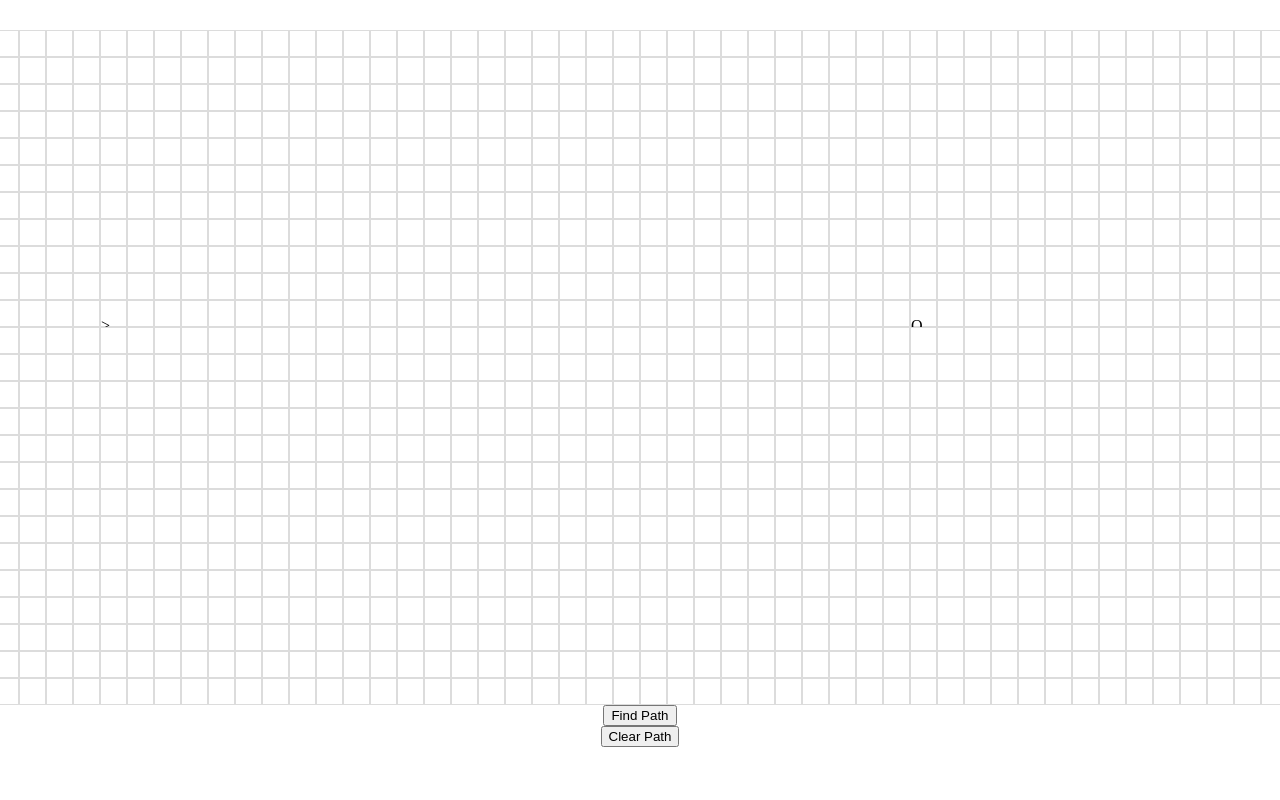
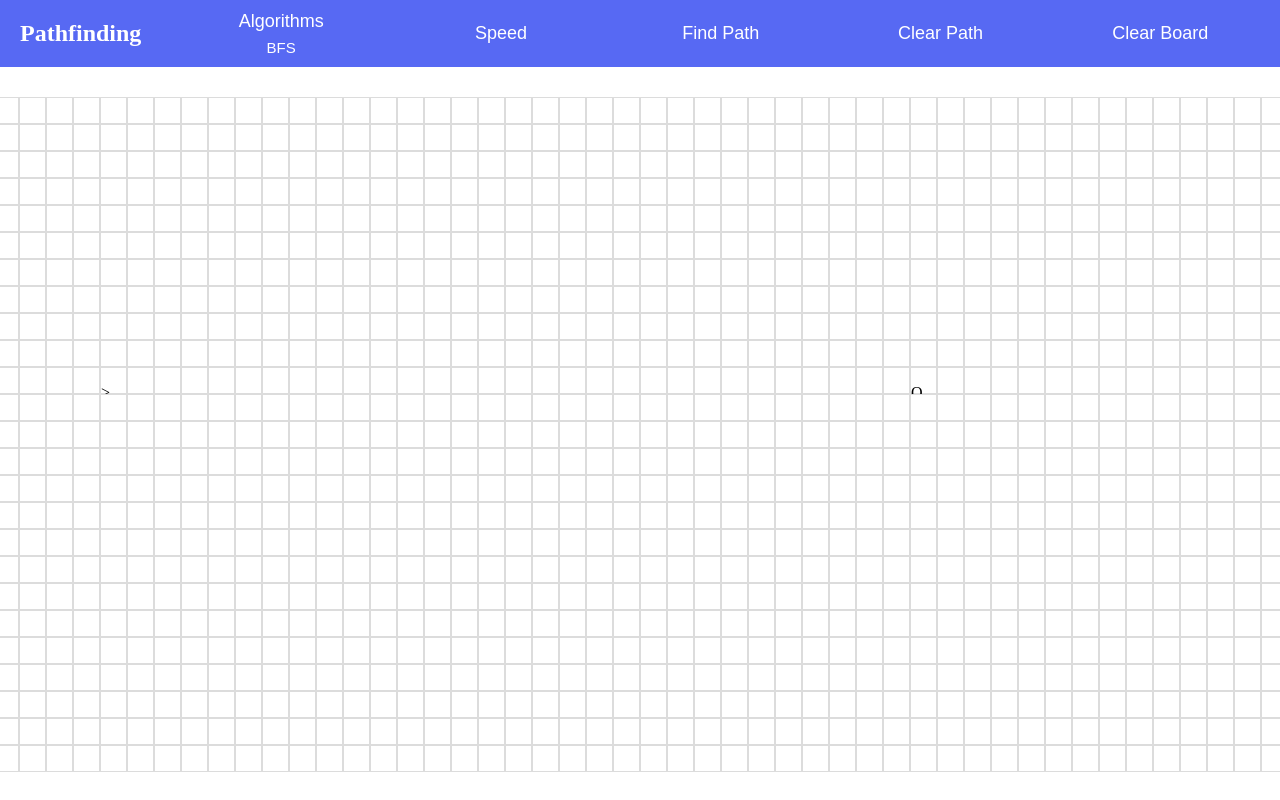
Before and after one commit to thebadaruddinshaikh/pathfinding-react, a React app: page / in a window 1280 px wide. Shown: the top 800 px of the page. Built offline with nearby package versions, Linux system fonts and the light colour scheme.

Commit message:
Added Nav Bar Functionality

```diff
--- a/src/algorithms.js
+++ b/src/algorithms.js
@@ -48,4 +48,16 @@ export default class Algorithms {
 			}
 		}
 	}
+
+	async depthFirstSearch() {
+		console.log("From dfs");
+	}
+
+	async dijkstras() {
+		console.log("From dijkstras");
+	}
+
+	async aStar() {
+		console.log("From A*");
+	}
 }
--- a/src/components/Board.js
+++ b/src/components/Board.js
@@ -1,12 +1,44 @@
 import React from "react";
-import Box from "./box";
 import { GRID } from "../constants";
 import Algorithms from "../algorithms";
 
+import Box from "./box";
+import NavBar from "./NavBar";
+
 export default class Board extends React.PureComponent {
+	speedToDelayMap = {
+		IN: 0,
+		FS: 25,
+		MD: 75,
+		SL: 100,
+	};
+
+	speedToStringMap = {
+		IN: "Insane ⚡️",
+		FS: "Fast",
+		MD: "Medium",
+		SL: "Slow",
+	};
+
+	algoToMethodMap = null;
+
+	algoToStringMap = {
+		BFS: "BFS",
+		DFS: "DFS",
+		DIK: "Dijkstra's",
+		AST: "A*",
+	};
+
 	constructor(props) {
 		super(props);
 		this.algorithms = new Algorithms();
+		this.algoToMethodMap = {
+			BFS: this.algorithms.breadthFirstSearch.bind(this),
+			DFS: this.algorithms.depthFirstSearch.bind(this),
+			DIK: this.algorithms.dijkstras.bind(this),
+			AST: this.algorithms.aStar.bind(this),
+		};
+
 		this.state = {
 			grid: this.constructor.buildGrid(),
 			isDragging: false,
@@ -14,6 +46,8 @@ export default class Board extends React.PureComponent {
 			isStartMoving: false,
 			isPathFound: false,
 			isUnderProgramControl: false,
+			selectedAlgo: "BFS",
+			selectedSpeed: "Fast",
 			start: [5, 10],
 			end: [35, 10],
 		};
@@ -51,6 +85,18 @@ export default class Board extends React.PureComponent {
 		});
 	};
 
+	changeAlgo = (selectedAlgo) => {
+		this.setState({
+			selectedAlgo,
+		});
+	};
+
+	changeSpeed = (selectedSpeed) => {
+		this.setState({
+			selectedSpeed,
+		});
+	};
+
 	moveHouseto = (coord) => {
 		if (!this.state.isUnderProgramControl) {
 			let start = this.state.start;
@@ -73,7 +119,6 @@ export default class Board extends React.PureComponent {
 			});
 
 			if (this.state.isPathFound) {
-				this.clearPath();
 				this.findPath({ start, end, speed: 0 });
 			}
 		}
@@ -98,7 +143,13 @@ export default class Board extends React.PureComponent {
 		}
 	};
 
-	clearPath = () => {
+	clearPath = (rebuildWithAnimation = false) => {
+		if (!this.state.isUnderProgramControl) {
+			if (rebuildWithAnimation) {
+				this.setState({
+					isPathFound: false,
+				});
+			}
 			let grid = this.state.grid.slice();
 
 			for (let y = 0; y < GRID.NUM_ROWS; y++) {
@@ -116,6 +167,7 @@ export default class Board extends React.PureComponent {
 			this.setState({
 				grid,
 			});
+		}
 	};
 
 	markVisited = (x, y) => {
@@ -131,19 +183,23 @@ export default class Board extends React.PureComponent {
 	findPath = async ({
 		start = this.state.start,
 		end = this.state.end,
-		speed = 100,
+		speed = this.speedToDelayMap[this.state.selectedSpeed],
+		triggerFromNav = false,
 	}) => {
+		console.log(speed);
+		if (!this.state.isUnderProgramControl) {
+			this.clearPath();
 			this.setState({
 				isUnderProgramControl: true,
+				isPathFound: !triggerFromNav,
 			});
 
-		const bfs = this.algorithms.breadthFirstSearch.bind(this);
 			const queue = [start];
-		await bfs(queue, speed, end);
-
+			await this.algoToMethodMap[this.state.selectedAlgo](queue, speed, end);
 			this.setState({
 				isUnderProgramControl: false,
 			});
+		}
 	};
 
 	drawPath = async (pathArr, speed) => {
@@ -170,6 +226,16 @@ export default class Board extends React.PureComponent {
 	render() {
 		let rowKey = 5000;
 		return (
+			<div>
+				<NavBar
+					findPath={this.findPath}
+					isUnderProgramControl={this.state.isUnderProgramControl}
+					clearPath={this.clearPath}
+					updateAlgo={this.changeAlgo}
+					updateSpeed={this.changeSpeed}
+					selectedAlgo={this.algoToStringMap[this.state.selectedAlgo]}
+					selectedSpeed={this.speedToStringMap[this.state.selectedSpeed]}
+				/>
 				<div
 					className="center-container grid-container"
 					onMouseDown={this.enableDragging}
@@ -202,22 +268,7 @@ export default class Board extends React.PureComponent {
 							</div>
 						);
 					})}
-				<button
-					onClick={() => this.findPath({ speed: 100 })}
-					disabled={this.state.isUnderProgramControl}
-				>
-					Find Path
-				</button>
-				<button
-					onClick={() => {
-						this.setState({
-							isPathFound: false,
-						});
-						this.clearPath();
-					}}
-				>
-					Clear Path
-				</button>
+				</div>
 			</div>
 		);
 	}
--- /dev/null
+++ b/src/components/NavBar.js
@@ -0,0 +1,111 @@
+import React from "react";
+
+export default class NavBar extends React.PureComponent {
+	constructor(props) {
+		super(props);
+		this.state = {
+			isAlgoDropDownVisible: false,
+			isSpeedDropDownVisible: false,
+		};
+	}
+
+	toggleDropDownVisiblity({
+		algoOptionClicked = false,
+		speedOptionClicked = false,
+	}) {
+		this.setState((state, props) => ({
+			isAlgoDropDownVisible: algoOptionClicked
+				? !state.isAlgoDropDownVisible
+				: false,
+			isSpeedDropDownVisible: speedOptionClicked
+				? !state.isSpeedDropDownVisible
+				: false,
+		}));
+	}
+
+	updateAlgo(algo) {
+		this.toggleDropDownVisiblity({});
+		this.props.updateAlgo(algo);
+	}
+
+	updateSpeed(speed) {
+		this.toggleDropDownVisiblity({});
+		this.props.updateSpeed(speed);
+	}
+
+	render() {
+		return (
+			<nav>
+				<h2>Pathfinding</h2>
+				<div className="navControls">
+					<div className="navOption">
+						<button
+							onClick={() => this.toggleDropDownVisiblity({ algoOptionClicked: true })}
+						>
+							Algorithms <br />
+							<sub>{this.props.selectedAlgo}</sub>
+						</button>
+						<ul
+							className="dropdown-options"
+							id="algo-dropdown"
+							style={{
+								visibility: this.state.isAlgoDropDownVisible ? "visible" : "hidden",
+							}}
+						>
+							<li onClick={() => this.updateAlgo("BFS")}>BFS</li>
+							<li onClick={() => this.updateAlgo("DFS")}>DFS</li>
+							<li onClick={() => this.updateAlgo("DIK")}>Dijkstra's</li>
+							<li onClick={() => this.updateAlgo("AST")}>A*</li>
+						</ul>
+					</div>
+
+					<div className="navOption">
+						<button
+							onClick={() =>
+								this.toggleDropDownVisiblity({ speedOptionClicked: true })
+							}
+						>
+							Speed <br />
+							<sub>{this.props.selectedSpeed} </sub>
+						</button>
+						<ul
+							className="dropdown-options"
+							id="speed-dropdown"
+							style={{
+								visibility: this.state.isSpeedDropDownVisible ? "visible" : "hidden",
+							}}
+						>
+							<li onClick={() => this.updateSpeed("IN")}>Insane ⚡️</li>
+							<li onClick={() => this.updateSpeed("FS")}>Fast</li>
+							<li onClick={() => this.updateSpeed("MD")}>Medium</li>
+							<li onClick={() => this.updateSpeed("SL")}>Slow</li>
+						</ul>
+					</div>
+
+					<div className="navOption">
+						<button
+							onClick={() => this.props.findPath({ triggerFromNav: true })}
+							disabled={this.props.isUnderProgramControl}
+						>
+							Find Path
+						</button>
+					</div>
+
+					<div className="navOption">
+						<button
+							onClick={() => {
+								this.props.clearPath(true);
+							}}
+						>
+							Clear Path
+						</button>
+					</div>
+
+					<div className="navOption">
+						<button>Clear Board</button>
+					</div>
+				</div>
+			</nav>
+		);
+	}
+}
--- a/src/index.css
+++ b/src/index.css
@@ -82,16 +82,83 @@
 	}
 }
 
+body {
+	margin: 0px;
+	padding: 0px;
+}
+
+/* Nav bar */
+nav {
+	background-color: rgb(87, 105, 243);
+	color: white;
+	display: flex;
+	margin: 0px;
+	padding: 0px;
+}
+
+nav h2 {
+	text-align: center;
+	padding: 0px 20px;
+}
+
+.navControls {
+	display: flex;
+	justify-content: space-evenly;
+	flex-grow: 1;
+}
+
+.navOption {
+	display: flex;
+	align-items: stretch;
+	position: relative;
+}
+
+.navOption button {
+	border: none;
+	color: white;
+	width: 200px;
+	background-color: rgb(87, 105, 243);
+	font-size: large;
+	cursor: pointer;
+}
+
+.navOption button:hover {
+	background-color: rgb(53, 66, 164);
+}
+
+.dropdown-options {
+	position: absolute;
+	color: white;
+	visibility: hidden;
+	width: 100%;
+	background-color: rgb(87, 105, 243);
+	padding: 0px;
+	top: 52px;
+}
+
+.dropdown-options li {
+	list-style-type: none;
+	font-size: large;
+	padding: 10px;
+	cursor: pointer;
+}
+
+.dropdown-options li:hover {
+	background-color: rgb(53, 66, 164);
+}
+
 /* gird  */
 .grid-container {
 	margin-top: 30px;
 }
+
 .center-container {
 	display: flex;
 	flex-direction: column;
 	justify-content: center;
 	align-items: center;
 }
+
 .center-row-container {
 	display: flex;
 	justify-content: center;
```
Lines whose indentation alone changed are shown as unchanged.
